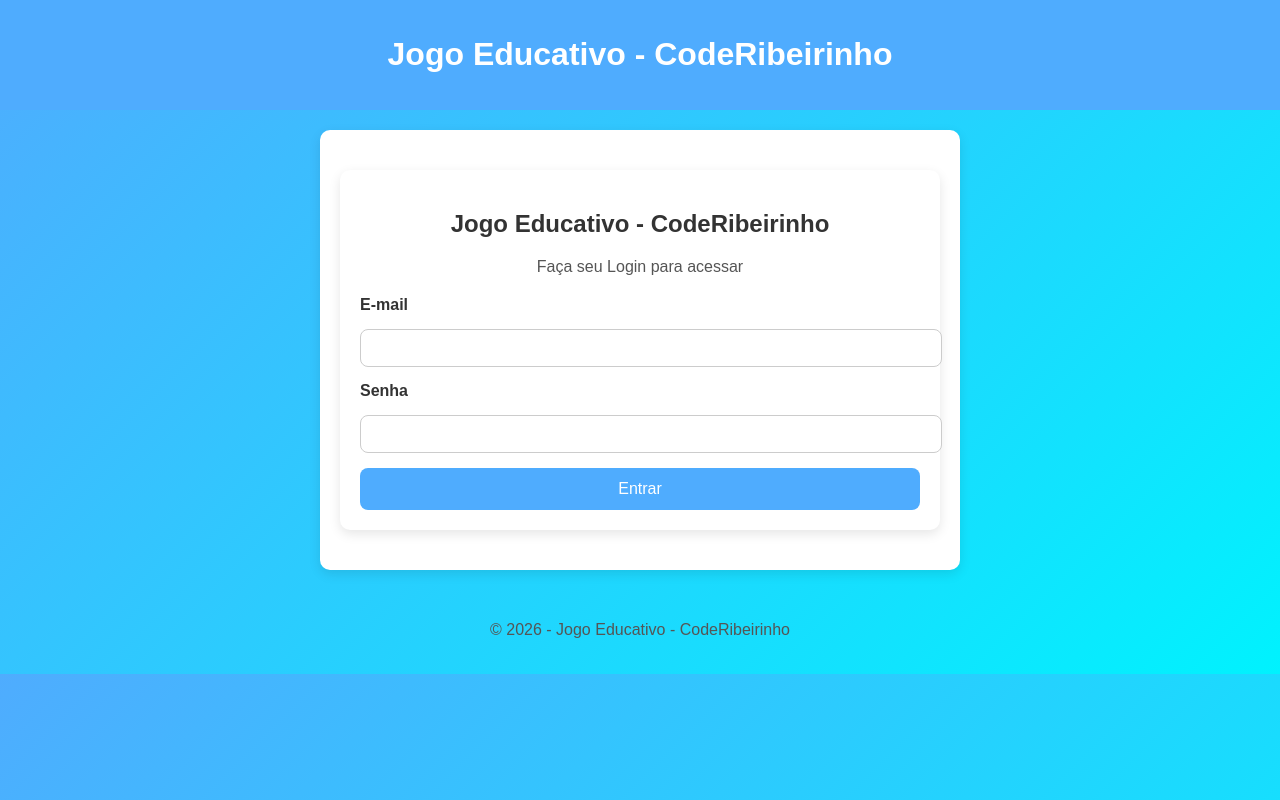
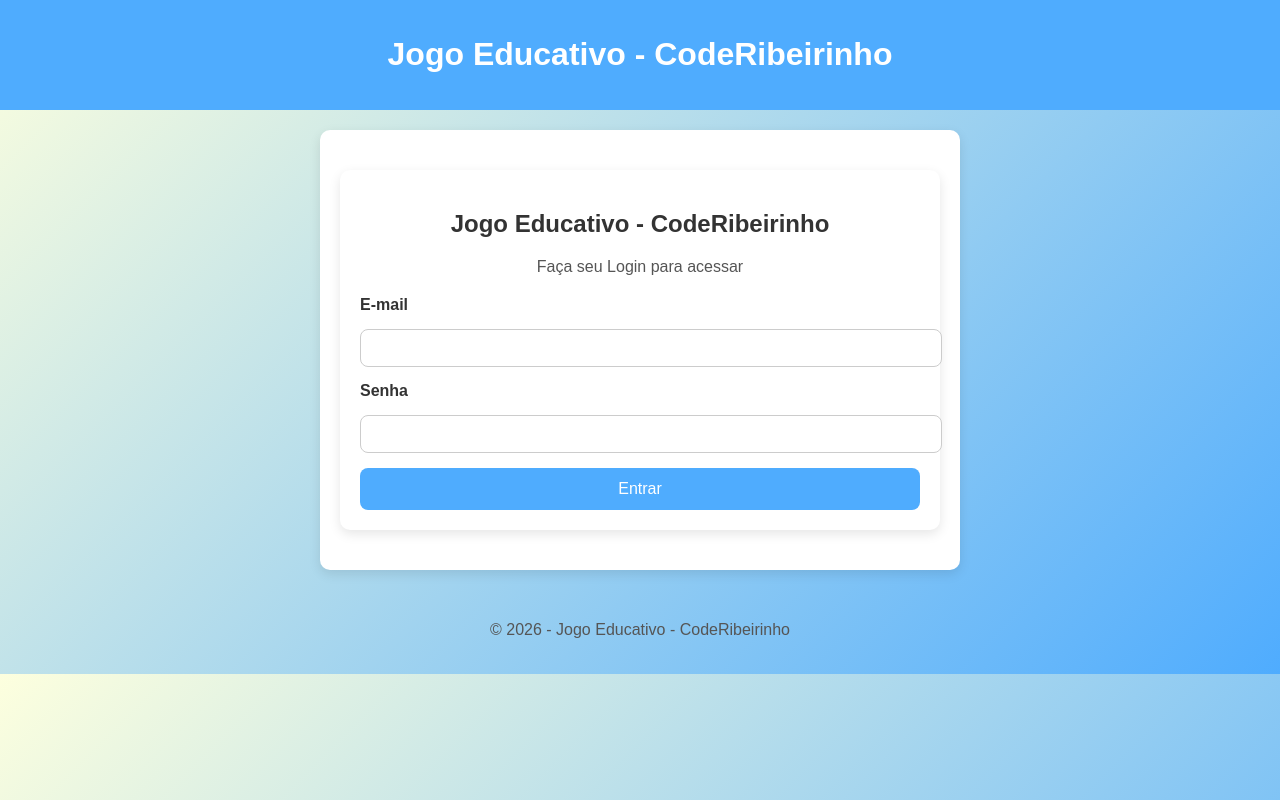
Before and after one commit to Jailsonsalima/jogoeducativo, a Django app: page / in a window 1280 px wide. Run offline with Django 5.2, Linux system fonts and the light colour scheme.

Commit message:
atualizado  a cor de back-ground de body

```diff
--- a/static/css/style.css
+++ b/static/css/style.css
@@ -1,6 +1,6 @@
 body {
     font-family: Arial, sans-serif;
-    background: linear-gradient(135deg, #4facfe, #00f2fe);
+    background: linear-gradient(135deg, #fdffde, #4facfe);
     margin: 0;
     padding: 0;
 
```
